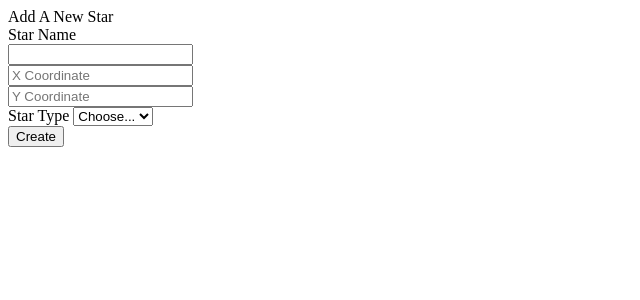
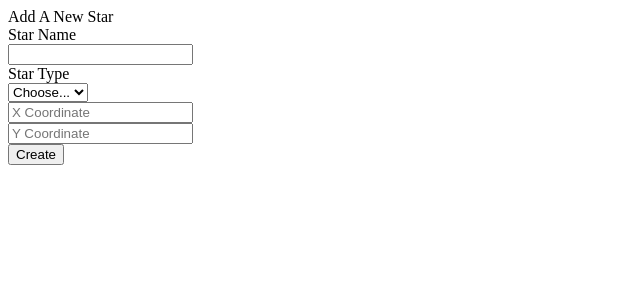
Before and after one commit to nfreader/spacesim, a PHP site: template resources/views/galaxy/common/addStar.twig in a window 1280 px wide. Shown: the top 300 px of the page, without its empty margins (0-640 px from the left). Run offline with PHP 8.4, Linux system fonts and the light colour scheme; the template is opened without the code that fills it: most values are stand-ins (such as "Sample title", 1, 10 or a date in 2020); some libraries are stand-ins or nearby versions.

Commit message:
Finalizing add star form

```diff
--- a/resources/views/galaxy/common/addStar.twig
+++ b/resources/views/galaxy/common/addStar.twig
@@ -8,6 +8,17 @@
           <input type="text" class="form-control" id="starName" name="starName">
         </div>
       </div>
+      <div class="row mb-3">
+        <label class="col-sm-2 col-form-label">Star Type</label>
+        <div class="col-sm-10">
+          <select id="inputState" class="form-select">
+            <option selected disabled>Choose...</option>
+            {% for v, t in starTypes %}
+            <option value="{{v}}">{{t}}</option>
+            {% endfor %}
+          </select>
+        </div>
+      </div>
       <div class="row g-3 mb-3">
         <div class="col">
           <input type="text" class="form-control" placeholder="X Coordinate" name="x_coord">
@@ -16,18 +27,7 @@
           <input type="text" class="form-control" placeholder="Y Coordinate" name="y_coord">
         </div>
       </div>
-      <div class="row mb-3">
-        <div class="col">
-          <label for="inputState" class="form-label">Star Type</label>
-          <select id="inputState" class="form-select">
-            <option selected disabled>Choose...</option>
-            {% for v, t in starTypes %}
-            <option value="{{v}}">{{t}}</option>
-            {% endfor %}
-          </select>
-        </div>
-      </div>
-        <button type="submit" class="btn btn-success btn-block">Create</button>
+      <button type="submit" class="btn btn-success btn-block">Create</button>
     </form>
   </div>
 </div>
--- a/src/Data/StarTypes.php
+++ b/src/Data/StarTypes.php
@@ -4,14 +4,14 @@ namespace ssim\Data;
 
 class StarTypes {
 
+  const R = "Red Dwarf"; //Very common
   const H = "H-Type Star"; //Ex. Sol.
   const M = "M-Type Star"; //Ex. Proxima Centauri
-  const R = "Red Dwarf"; //Very common
   const P = "Pulsar"; //Very rare
   const S = "Singularity"; //Oh no, a singularity
 
   static function getTypes() {
-    $oClass = new ReflectionClass(__CLASS__);
+    $oClass = new \ReflectionClass(__CLASS__);
     return $oClass->getConstants();
   }
 
```
Also changed, not shown: src/Action/Galaxy/ViewGalaxy.php (+7 -1 lines).
